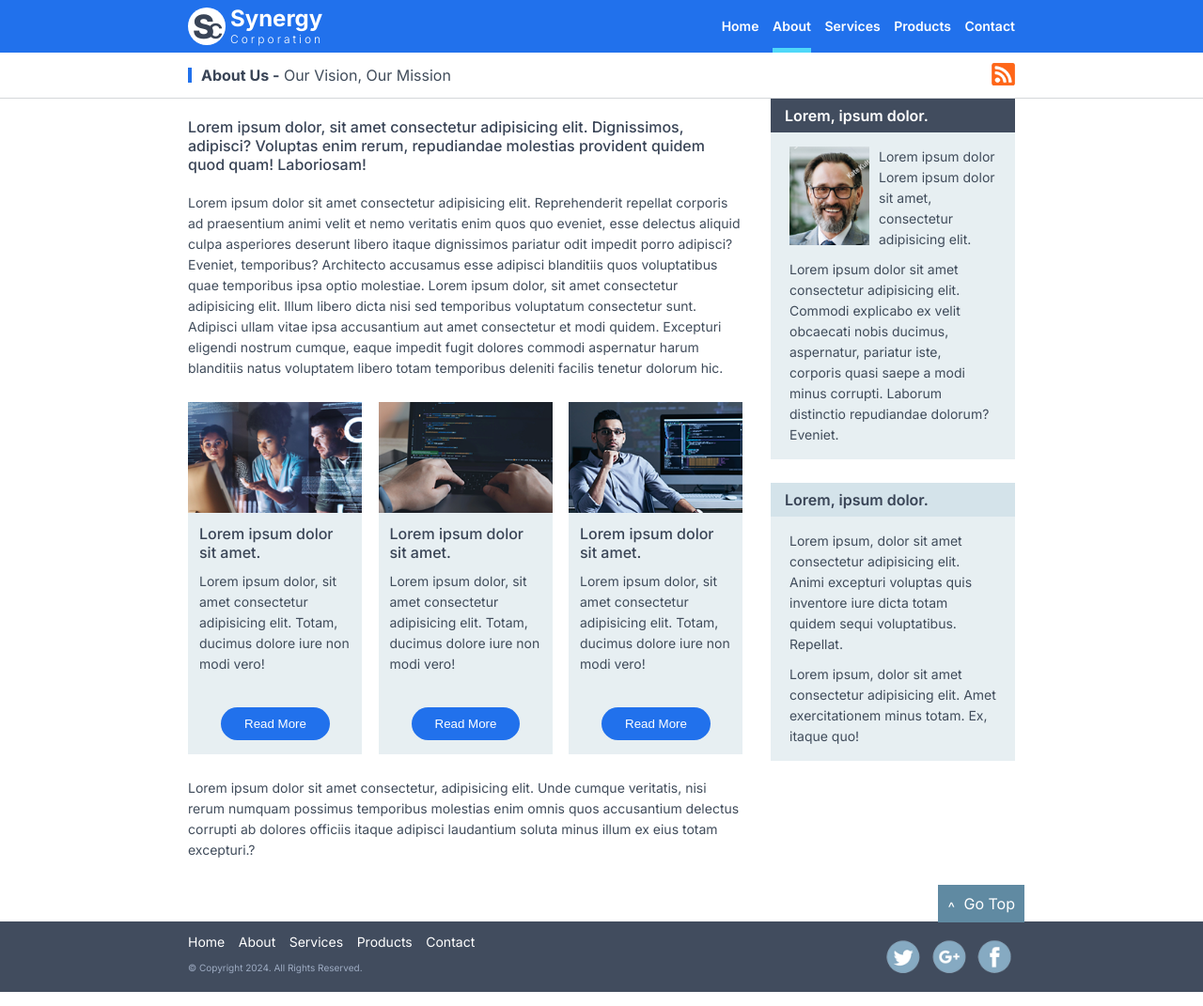
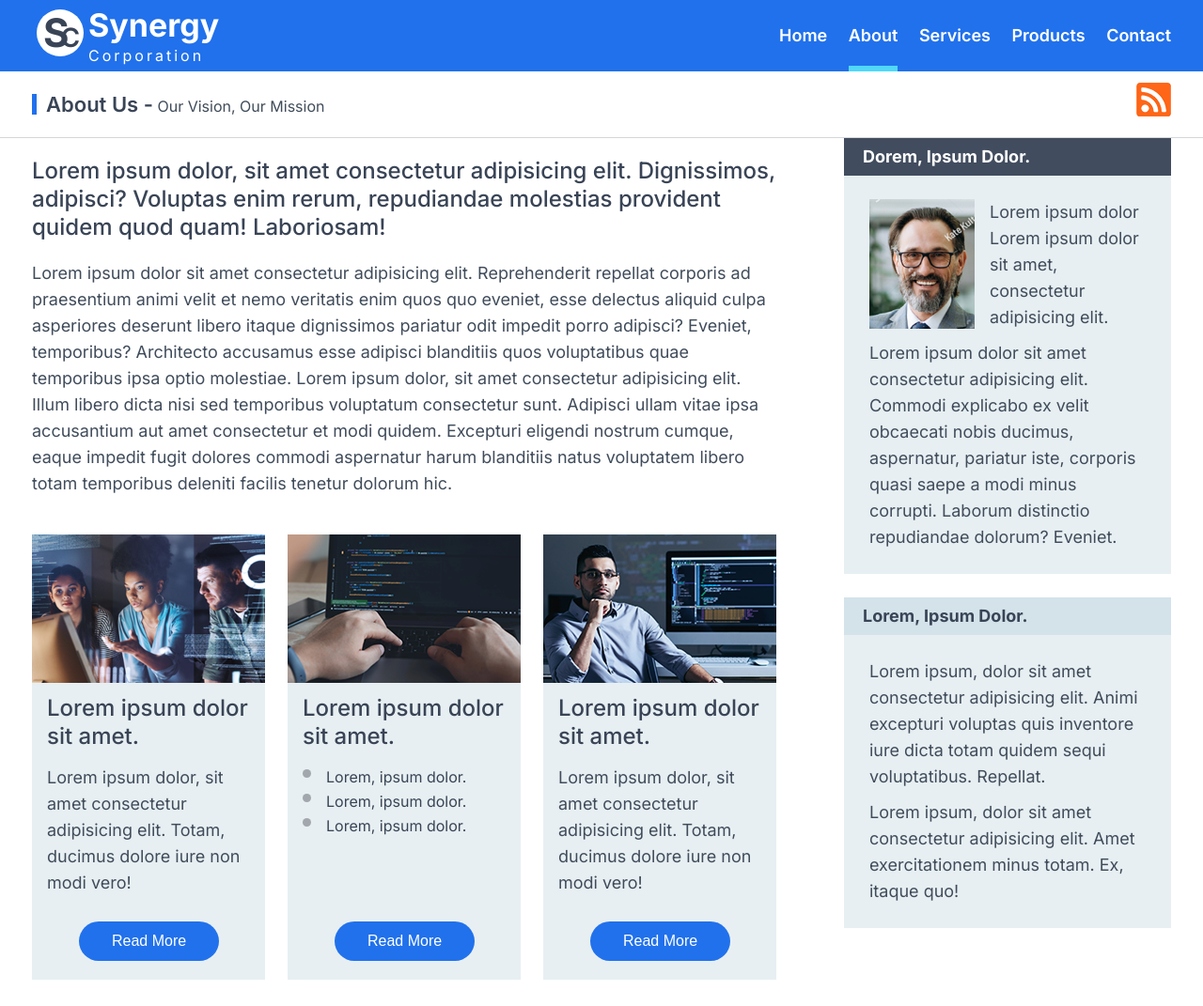
Before and after one commit to aaryannipane/synergy-corporation-css, a plain HTML site: page index.html in a window 1280 px wide. Shown: the top 1071 px of the page at 94% size. Drawn offline with Linux system fonts and the light colour scheme.

Commit message:
first commit

```diff
--- a/css/style.css
+++ b/css/style.css
@@ -7,6 +7,7 @@
   --primary-color: #2171ec;
   --primary-font-color: #394456;
   --secondary-font-color: #404c5b;
+  --width: 1212px;
 }
 * {
   box-sizing: border-box;
@@ -150,55 +151,63 @@ table {
 }
 
 .secondary-heading {
+  font-size: 24px;
   margin: 20px 0;
   color: var(--primary-font-color);
-  line-height: 20px;
+  line-height: 30px;
   font-weight: 500;
 }
 
 .paragraph {
-  line-height: 22px;
-  font-size: 14px;
+  line-height: 28px;
+  font-size: 18px;
   color: var(--secondary-font-color);
 }
 
 /* LAYOUT */
 .layout-header {
   width: 100%;
-  min-width: 900px;
-  height: 56px;
+  /* min-width: 900px; */
+  min-width: var(--width);
+  height: 76px;
   color: white;
   background-color: var(--primary-color);
 }
 
 .layout-container {
-  width: 900px;
+  /* width: 900px; */
+  width: var(--width);
   margin: 0 auto;
-  padding: 0 10px;
+  /* padding: 0 10px; */
 }
 
 .layout-page-header {
-  padding: 5px 0;
+  padding: 12px 0;
   color: var(--primary-font-color);
   text-transform: capitalize;
   border-bottom: 1px solid #d4d7da;
 }
 
 .layout-main {
-  width: 590px;
+  width: 793px;
   margin-bottom: 20px;
   color: var(--primary-font-color);
 }
 
+.layout-card-container {
+  margin-top: 40px;
+}
+
 .layout-aside {
-  width: 260px;
+  width: 348px;
 }
 
 .layout-footer {
   margin-top: 20px;
   width: 100%;
-  min-width: 900px;
-  height: 75px;
+  /* min-width: 900px; */
+  min-width: var(--width);
+  height: 98px;
   color: white;
   background-color: #414c5e;
 }
@@ -231,12 +240,13 @@ table {
   user-select: none;
 }
 .logo-icon {
-  height: 40px;
-  width: 40px;
+  height: 50px;
+  width: 50px;
+  margin-left: 5px;
   margin-right: 5px;
-  padding-left: 5px;
-  font-size: 35px;
-  font-weight: 800;
+  padding-left: 7px;
+  font-size: 42px;
+  font-weight: 700;
   align-content: center;
   color: var(--primary-font-color);
   border-radius: 50%;
@@ -244,21 +254,23 @@ table {
 }
 
 .logo-icon span {
-  margin-left: -7px;
+  margin-left: -9px;
   font-weight: 600;
-  font-size: 22px;
+  font-size: 28px;
 }
 
 .logo-name span:first-child {
   display: block;
   font-weight: bold;
   text-transform: capitalize;
-  font-size: 24px;
+  font-size: 34px;
 }
 
 .logo-name small {
-  font-weight: 300;
-  font-size: 12px;
+  display: inline-block;
+  margin-top: 7px;
+  font-weight: 400;
+  font-size: 16px;
   letter-spacing: 3px;
   text-transform: capitalize;
 }
@@ -271,7 +283,7 @@ table {
   color: white;
   font-weight: 600;
   text-transform: capitalize;
-  font-size: 14px;
+  font-size: 18px;
 }
 
 .layout-header .navbar-container a:hover {
@@ -283,7 +295,7 @@ table {
 }
 
 .navbar-container li:not(li:first-child) {
-  margin-left: 10px;
+  margin-left: 18px;
 }
 
 .navbar-container li {
@@ -293,14 +305,15 @@ table {
 /* ------------------------------- PAGE HEADER ------------------------------- */
 
 .page-header-heading {
-  padding: 11px 0;
+  padding: 12px 0;
   width: 590px;
 }
 .page-header-heading h1 {
+  font-size: 22px;
   display: inline-block;
   padding-left: 10px;
-  font-weight: 700;
-  border-left: 4px solid #2171ec;
+  font-weight: 600;
+  border-left: 5px solid #2171ec;
 }
 .page-header-heading span {
   color: var(--secondary-font-color);
@@ -312,12 +325,11 @@ table {
 
 .layout-page-header img {
   display: inline-block;
-  width: 25px;
-  margin: 6px 0;
+  /* margin: 6px 0; */
 }
 
 .layout-main p {
-  margin-bottom: 25px;
+  margin-top: 15px;
 }
 
 /* ------------------------------- CARDS COMPONENT ------------------------------- */
@@ -325,15 +337,29 @@ table {
 .layout-card-container .card {
   position: relative;
   display: inline-block;
-  width: 185px;
+  width: 248px;
+  min-height: 474px;
   height: 100%;
-  padding-bottom: 60px;
+  padding-bottom: 80px;
   margin-bottom: 25px;
   background-color: #e7eff2;
 }
 
+.card ul {
+  margin-left: 25px;
+  list-style: disc;
+}
+
+.card li {
+  align-content: center;
+}
+
+.card li::marker {
+  color: #a2a7ad;
+  font-size: 28px;
+}
 .card.card-two {
-  margin: 0 13px;
+  margin: 0 24px;
 }
 
 .layout-card-container img {
@@ -345,15 +371,17 @@ table {
 }
 
 .card .card-details {
-  padding: 0 12px;
+  padding: 0 16px;
 }
 
 .card .btn {
+  font-weight: 400;
+  font-size: 16px;
   position: absolute;
-  bottom: 15px;
-  left: 35px;
+  bottom: 20px;
+  left: 50px;
   display: block;
-  padding: 10px 25px;
+  padding: 12px 35px;
   margin: 0 auto;
   color: white;
   text-transform: capitalize;
@@ -376,14 +404,16 @@ table {
 }
 
 .founder-details h2 {
-  padding: 10px 15px;
-  font-weight: 600;
+  padding: 11px 20px;
+  font-weight: 700;
+  font-size: 18px;
+  text-transform: capitalize;
   color: white;
   background-color: #414c5e;
 }
 
 .founder-container {
-  padding: 15px 20px;
+  padding: 25px 27px;
   background-color: #e7eff2;
 }
 .founder-info {
@@ -391,14 +421,14 @@ table {
 }
 
 .founder-container img {
-  width: 85px;
+  width: 112px;
 }
 
 .founder-container .clear-fix p {
-  width: 125px;
+  width: 166px;
   font-weight: 400;
   color: var(--secondary-font-color);
-  font-size: 14px;
+  font-size: 18px;
 }
 
 .aside-info-container {
@@ -407,14 +437,20 @@ table {
 }
 
 .aside-info-container h2 {
-  padding: 10px 15px;
+  padding: 11px 20px;
+  font-weight: 700;
+  font-size: 18px;
+  text-transform: capitalize;
+  color: var(--primary-font-color);
+  background-color: #d4e3ea;
+  /* padding: 10px 15px;
   font-weight: 600;
   color: var(--primary-font-color);
-  background-color: #d4e3ea;
+  background-color: #d4e3ea; */
 }
 
 .aside-info {
-  padding: 15px 20px;
+  padding: 25px 27px;
 }
 .aside-info p:not(p:last-child) {
   margin-bottom: 10px;
@@ -427,6 +463,11 @@ table {
   font-weight: 400;
 }
 
+.layout-container > div {
+  height: 100%;
+  align-content: center;
+}
+
 .layout-footer .navbar a:hover {
   color: #86aac2;
 }
@@ -436,7 +477,7 @@ table {
 
 .layout-footer .copyright-text {
   display: block;
-  font-size: 10px;
+  font-size: 14px;
   color: #9dabc2;
   text-transform: capitalize;
 }
@@ -449,7 +490,6 @@ table {
   display: inline-block;
   width: 44px;
   height: 44px;
-  transform: scale(0.8);
 }
 
 #tweeter {
@@ -480,11 +520,11 @@ table {
 .go-top {
   position: absolute;
   right: 0;
-  top: -27px;
+  top: -26px;
 }
 
 .go-top a {
-  padding: 10px;
+  padding: 8px 14px;
   text-decoration: none;
   text-transform: capitalize;
   color: white;
@@ -496,8 +536,8 @@ table {
   vertical-align: sub;
 }
 
-.go-top a:hover{
-	background-color: #7793a3;
+.go-top a:hover {
+  background-color: #7793a3;
 }
 
 /* STATE CATEGORY */
@@ -508,5 +548,5 @@ table {
   bottom: 0;
   right: 0;
   display: block;
-  border-bottom: 5px solid #4fd8f9;
+  border-bottom: 6px solid #4fd8f9;
 }
--- a/index.html
+++ b/index.html
@@ -55,8 +55,8 @@
                 </p>
             </article>
 
-            <div class="layout-card-container">
-                <div class="card card-one">
+            <div class="layout-card-container clear-fix">
+                <div class="card card-one float-left">
                     <img src="./images/usp1.png" alt="people doing discussion">
                     <div class="card-details">
                         <h2 class="secondary-heading">Lorem ipsum dolor sit amet.</h2>
@@ -66,17 +66,19 @@
                         <button class="btn">read more</button>
                     </div>
                 </div>
-                <div class="card card-two">
+                <div class="card card-two float-left">
                     <img src="./images/usp2.png" alt="writing code">
                     <div class="card-details">
                         <h2 class="secondary-heading">Lorem ipsum dolor sit amet.</h2>
-                        <p class="paragraph">
-                            Lorem ipsum dolor, sit amet consectetur adipisicing elit. Totam, ducimus dolore iure non modi vero!
-                        </p>
+                        <ul>
+                            <li>Lorem, ipsum dolor.</li>
+                            <li>Lorem, ipsum dolor.</li>
+                            <li>Lorem, ipsum dolor.</li>
+                        </ul>
                         <button class="btn">read more</button>
                     </div>
                 </div>
-                <div class="card card-three">
+                <div class="card card-three float-left">
                     <img src="./images/usp3.png" alt="person sitting next to pc">
                     <div class="card-details">
                         <h2 class="secondary-heading">Lorem ipsum dolor sit amet.</h2>
@@ -92,7 +94,7 @@
         </main>
         <aside class="layout-aside float-right ">
             <section class="founder-details ">
-                <h2>Lorem, ipsum dolor.</h2>
+                <h2>Dorem, ipsum dolor.</h2>
                 <div class="founder-container">
                     <div class="founder-info clear-fix">
                         <img src="./images/founder.png" alt="image of a founder" class="float-left">
```
